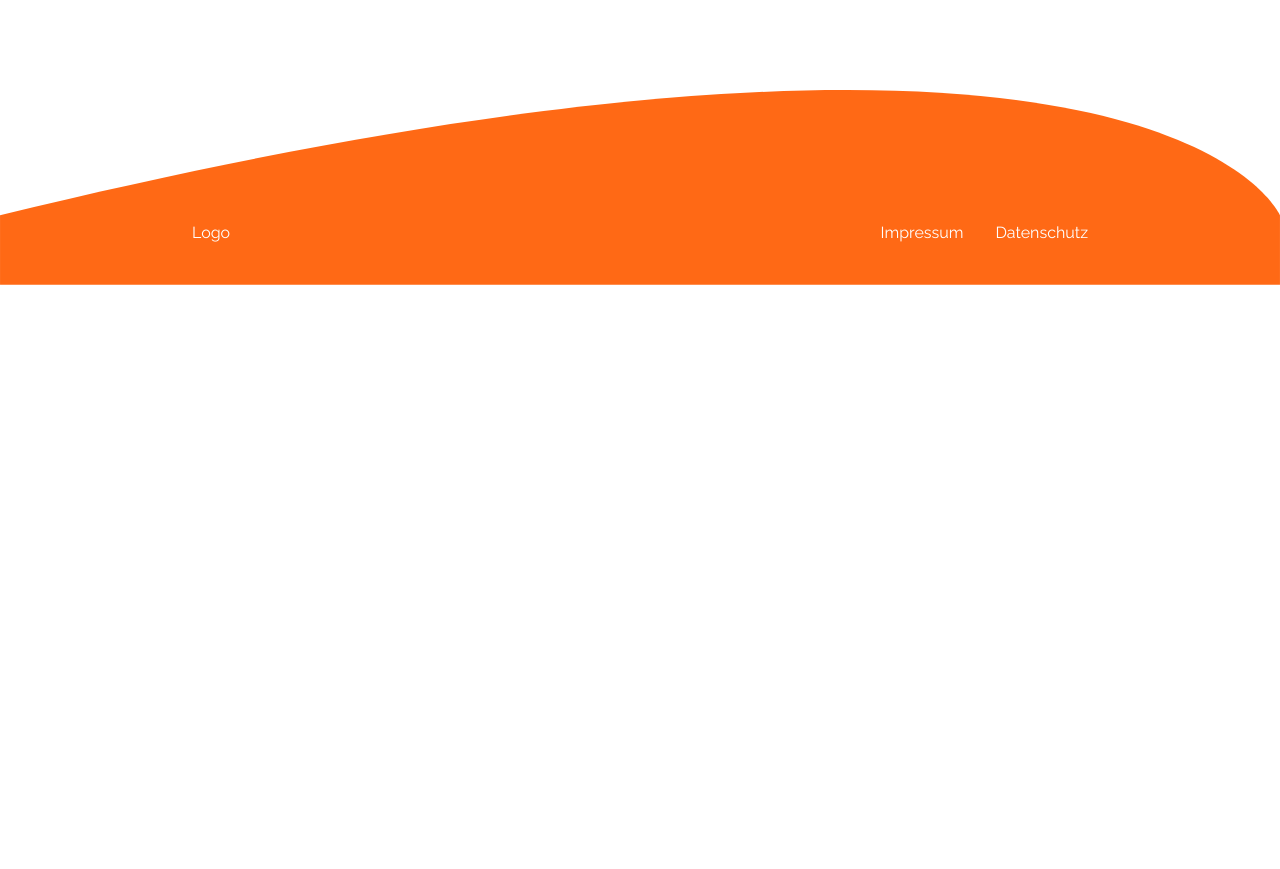
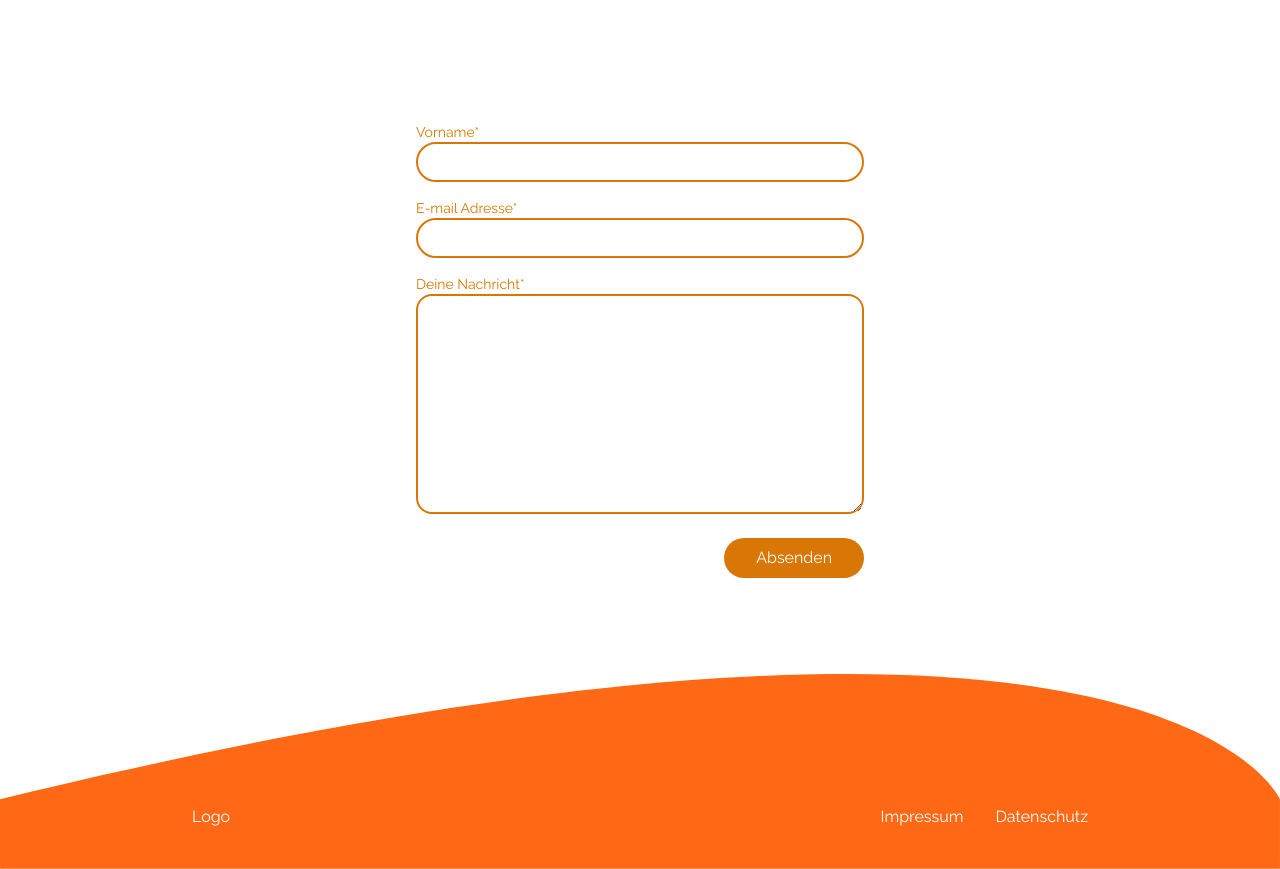
Before and after one commit to leonbubova/mrktplc-frontend, a React (Create React App) app: page / in a window 1280 px wide. Shown: the part 4760-5629 px from the top of the page. Before the commit the page ends 5045 px from the top, so only its background shows below. Built offline with nearby package versions, Linux system fonts and the light colour scheme.

Commit message:
add contact form scaffold, and pre setup axios function to send message via form

```diff
--- /dev/null
+++ b/src/Components/Landingpage/Contact.js
@@ -0,0 +1,118 @@
+import React from 'react'
+import axios from 'axios'
+
+class Contact extends React.Component {
+    constructor(props) {
+        super(props)
+        this.state = {
+            name: '',
+            email: '',
+            message: '',
+        }
+    }
+
+    handleSubmit(e) {
+        e.preventDefault()
+        axios({
+            method: 'POST',
+            url: 'http://localhost:3002/send',
+            data: this.state,
+        }).then((response) => {
+            if (response.data.status === 'success') {
+                alert('Message Sent.')
+                this.resetForm()
+            } else if (response.data.status === 'fail') {
+                alert('Message failed to send.')
+            }
+        })
+    }
+
+    onNameChange(event) {
+        this.setState({ name: event.target.value })
+    }
+
+    onEmailChange(event) {
+        this.setState({ email: event.target.value })
+    }
+
+    onMessageChange(event) {
+        this.setState({ message: event.target.value })
+    }
+
+    resetForm() {
+        this.setState({ name: '', email: '', message: '' })
+    }
+
+    render() {
+        return (
+            <div className="lg:max-w-4xl mx-2 mt-16 lg:mt-32 flex justify-center lg:mx-auto ">
+                <form
+                    id="contact-form"
+                    onSubmit={this.handleSubmit.bind(this)}
+                    method="POST"
+                    className="w-full max-w-md"
+                >
+                    <div className="mb-4">
+                        <label
+                            htmlFor="name"
+                            className="flex text-xs lg:text-sm text-yellow-600 flex-col"
+                        >
+                            Vorname*
+                            <input
+                                type="text"
+                                className="border-2 border-yellow-600 rounded-full py-2 px-3 text-grey-darkest"
+                                id="name"
+                                /* eslint-disable-next-line react/destructuring-assignment */
+                                value={this.state.name}
+                                onChange={this.onNameChange.bind(this)}
+                            />
+                        </label>
+                    </div>
+                    <div className="mb-4">
+                        <label
+                            htmlFor="exampleInputEmail1"
+                            className="flex text-xs lg:text-sm text-yellow-600 flex-col"
+                        >
+                            E-mail Adresse*
+                            <input
+                                type="email"
+                                className="border-2 border-yellow-600 rounded-full py-2 px-3 text-grey-darkest"
+                                id="email"
+                                aria-describedby="emailHelp"
+                                /* eslint-disable-next-line react/destructuring-assignment */
+                                value={this.state.email}
+                                onChange={this.onEmailChange.bind(this)}
+                            />
+                        </label>
+                    </div>
+                    <div className="mb-6">
+                        <label
+                            htmlFor="message"
+                            className="flex text-xs lg:text-sm text-yellow-600 flex-col"
+                        >
+                            Deine Nachricht*
+                            <textarea
+                                className="border-2 border-yellow-600 rounded-2xl py-2 px-3 text-grey-darkest"
+                                rows="10"
+                                id="message"
+                                /* eslint-disable-next-line react/destructuring-assignment */
+                                value={this.state.message}
+                                onChange={this.onMessageChange.bind(this)}
+                            />
+                        </label>
+                    </div>
+                    <div className="flex justify-end">
+                        <button
+                            type="submit"
+                            className="font-Raleway text-white bg-yellow-600 rounded-full py-2 px-8"
+                        >
+                            Absenden
+                        </button>
+                    </div>
+                </form>
+            </div>
+        )
+    }
+}
+
+export default Contact
--- a/src/Components/Landingpage/Landingpage.js
+++ b/src/Components/Landingpage/Landingpage.js
@@ -2,6 +2,7 @@ import Icons from './Icons'
 import HeroSection from './HeroSection'
 import Steps from './Steps'
 import Footer from './Footer'
+import Contact from './Contact'
 
 function Landingpage() {
     return (
@@ -9,6 +10,7 @@ function Landingpage() {
             <HeroSection />
             <Icons />
             <Steps />
+            <Contact />
             <Footer />
         </div>
     )
```
